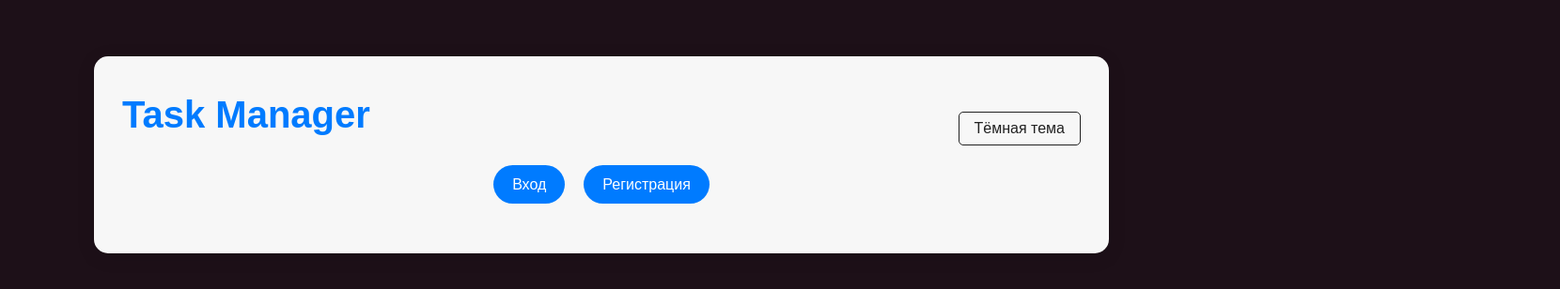
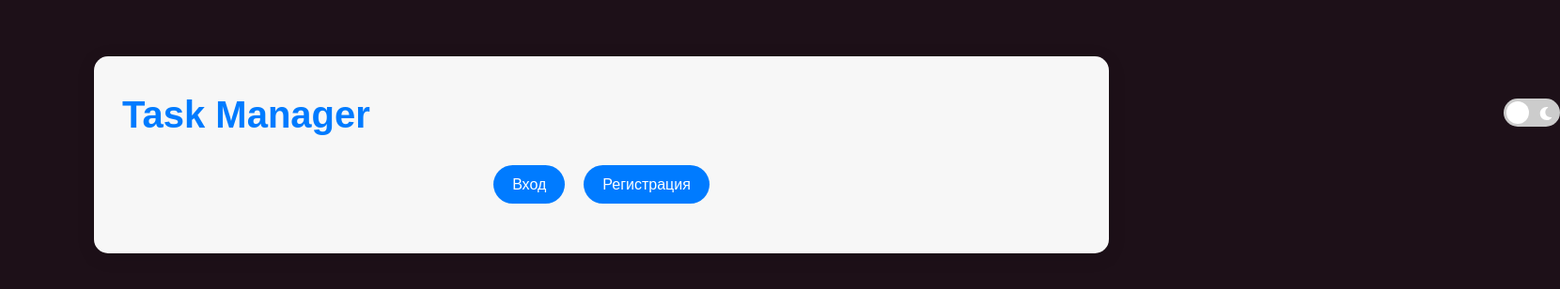
Before and after one commit to 32zobi12/task-managers, a React (Create React App) app in the folder frontend/: page / in a window 1280 px wide. Shown: the top 308 px of the page at 94% size, 1660 px wide, since content can reach past the window. Built offline with nearby package versions, Linux system fonts and the light colour scheme; no server answers.

Commit message:
Change css

```diff
--- a/frontend/package.json
+++ b/frontend/package.json
@@ -13,6 +13,7 @@
     "react": "^18.3.1",
     "react-bootstrap": "^2.10.5",
     "react-dom": "^18.3.1",
+    "react-icons": "^5.5.0",
     "react-router-dom": "^6.26.2",
     "react-scripts": "5.0.1",
     "web-vitals": "^2.1.4"
--- a/frontend/src/App.js
+++ b/frontend/src/App.js
@@ -7,6 +7,8 @@ import RegisterForm from './components/RegisterForm';
 import './App.css';
 import './styles/themes.css'; // <-- Добавим файл тем
 import Profile from './components/Profile';
+import { FaSun, FaMoon } from 'react-icons/fa';
+
 const App = () => {
     const [isAuthenticated, setIsAuthenticated] = useState(false);
     const [darkMode, setDarkMode] = useState(() => {
@@ -34,9 +36,24 @@ const App = () => {
             <div className={`app-container ${darkMode ? 'dark' : 'light'}`}>
                 <div className="header">
                     <h1 className="app-title">Task Manager</h1>
-                    <button className="theme-toggle" onClick={() => setDarkMode(prev => !prev)}>
-                        {darkMode ? 'Светлая тема' : 'Тёмная тема'}
-                    </button>
+                    <div className="theme-toggle-wrapper">
+                        <input
+                            type="checkbox"
+                            id="theme-toggle"
+                            checked={darkMode}
+                            onChange={() => {
+                                const newTheme = !darkMode;
+                                setDarkMode(newTheme);
+                                localStorage.setItem('theme', newTheme ? 'dark' : 'light');
+                            }}
+                        />
+                        <label htmlFor="theme-toggle" className="theme-toggle-label">
+                            <span className="icon sun"><FaSun/></span>
+                            <span className="icon moon"><FaMoon/></span>
+                            <span className="ball"></span>
+                        </label>
+                    </div>
+
                 </div>
                 <nav className="navigation">
                     {isAuthenticated ? (
--- a/frontend/src/styles/DateTimeDisplay.css
+++ b/frontend/src/styles/DateTimeDisplay.css
@@ -1,6 +1,6 @@
 .sys{
     position: absolute;
     color: black;
-    right: 1250px;
+    right: 1500px;
 
 }
--- a/frontend/src/styles/TaskList.css
+++ b/frontend/src/styles/TaskList.css
@@ -1,110 +1,79 @@
-/* === Заголовок === */
-.task-list h2 {
-    font-size: 24px;
+/* ===== ОБЁРТКА (центрирует контент на крупных экранах) ===== */
+.task-list-wrapper {
+    max-width: 1200px;   /* ≈ 75 rem — удобочитаемая ширина на десктопе */
+    margin: 0 auto;
+    padding: 20px;
+}
+
+/* ===== ЗАГОЛОВОК ===== */
+.task-list-wrapper h2 {
+    font-size: 1.5rem;
     text-align: center;
-    margin-bottom: 20px;
+    margin: 0 0 20px;
     color: #343a40;
 }
+body.dark .task-list-wrapper h2 { color: #f1f3f5; }
 
-body.dark .task-list h2 {
-    color: #f1f3f5;
+/* ===== ПОИСК ===== */
+.task-search {
+    width: 100%;
+    max-width: 400px;        /* чтобы на десктопе поле не растягивалось на всю ширину */
+    padding: 8px 12px;
+    border: 1px solid #ced4da;
+    border-radius: 6px;
+    margin: 0 auto 20px;     /* центрируем */
+    display: block;
 }
-body.dark .task-list {
-    background-color: #1a1a1a;
-    color: #eee;
-    border: 1px solid #333;
-}
-/* === Контейнер списка === */
-.task-list {
-    padding: 20px;
-    border-radius: 8px;
-    background-color: #f8f9fa;
-    box-shadow: 0 4px 8px rgba(0, 0, 0, 0.1);
-    display: flex;
-    flex-wrap: wrap;
-    justify-content: center;
-    gap: 20px;
+body.dark .task-search {
+    background-color: #2a2a2a;
+    color: #f1f1f1;
+    border-color: #444;
 }
 
-body.dark .task-list {
-    background-color: #1a1a1a;
+/* ===== СЕТКА КАРТОЧЕК / ФОРМ ===== */
+/* 1 колонка на телефоне → авто-флоу 2-3-4 колонок при увеличении ширины */
+.task-list {
+    display: grid;
+    grid-template-columns: repeat(auto-fill, minmax(280px, 1fr));
+    gap: 20px;
+    padding-bottom: 40px;      /* чтобы контент не упирался в низ экрана */
 }
 
-/* === Детальный просмотр задачи === */
+/* ===== КАРТОЧКА ПОДРОБНОСТЕЙ ===== */
 .task-details {
     background-color: #ffffff;
     border: 1px solid #e9ecef;
-    border-radius: 20px;
+    border-radius: 12px;
     padding: 20px;
-    max-width: 600px;
-    margin: 20px auto;
-    box-shadow: 0 4px 8px rgba(0, 0, 0, 0.1);
+    box-shadow: 0 4px 8px rgba(0, 0, 0, 0.05);
 }
+/* адаптив: растягиваемся на всю сеточную ячейку */
+.task-details,
+.task-item { width: 100%; }
 
 body.dark .task-details {
     background-color: #2a2a2a;
     border-color: #444;
 }
+.task-details h3 { font-size: 1.25rem; margin-bottom: 15px; }
+body.dark .task-details h3 { color: #f8f9fa; }
 
-.task-details h3 {
-    font-size: 22px;
-    color: #343a40;
-    margin-bottom: 15px;
-}
-
-body.dark .task-details h3 {
-    color: #f8f9fa;
-}
-
-.task-details p {
-    font-size: 16px;
-    color: #212529;
-    margin-bottom: 10px;
-    line-height: 1.5;
-    white-space: pre-wrap;
-}
-
-body.dark .task-details p {
-    color: #e0e0e0;
-}
+.task-details p { font-size: 0.95rem; margin-bottom: 10px; line-height: 1.45; }
+body.dark .task-details p { color: #e0e0e0; }
 
 .task-details button {
     background-color: #007bff;
-    color: #ffffff;
-    border: none;
+    color: #fff;
+    border: 0;
     padding: 10px 15px;
     border-radius: 8px;
     cursor: pointer;
-    transition: background-color 0.3s ease;
+    transition: background-color 0.25s ease;
 }
+.task-details button:hover   { background-color: #0056b3; }
+body.dark .task-details button           { background-color: #339af0; }
+body.dark .task-details button:hover     { background-color: #228be6; }
 
-.task-details button:hover {
-    background-color: #0056b3;
-}
-
-body.dark .task-details button {
-    background-color: #339af0;
-}
-
-body.dark .task-details button:hover {
-    background-color: #228be6;
-}
-
-/* === Дата создания === */
-.created-at {
-    font-size: 0.8rem;
-    color: #888;
-    margin-bottom: 4px;
-}
-
-body.dark .created-at {
-    color: #aaa;
-}
-
-/* === Адаптивность === */
-@media (max-width: 600px) {
-    .task-list .task-item {
-        flex: 1 1 100%;
-        max-width: 100%;
-    }
-}
+/* ===== ДЕКОР ДАТЫ ===== */
+.created-at { font-size: 0.8rem; color: #888; }
+body.dark .created-at { color: #aaa; }
--- a/frontend/src/styles/themes.css
+++ b/frontend/src/styles/themes.css
@@ -9,15 +9,70 @@
     color: #f7f7f7;
 }
 
-.theme-toggle {
-    margin-left: auto;
-    padding: 0.5rem 1rem;
-    background-color: transparent;
-    color: inherit;
-    border: 1px solid currentColor;
-    border-radius: 5px;
+/*dark mode moon or sun*/
+.theme-toggle-wrapper {
+    position: absolute;
+    top: 105px;
+    left: 1600px;
+    z-index: 100;
+}
+
+.theme-toggle-wrapper input {
+    display: none;
+}
+
+.theme-toggle-label {
+    display: flex;
+    align-items: center;
+    justify-content: space-between;
+    width: 60px;
+    height: 30px;
+    background-color: #ccc;
+    border-radius: 30px;
+    position: relative;
     cursor: pointer;
+    transition: background-color 0.3s ease;
+    padding: 0 5px;
 }
+
+.theme-toggle-label .icon {
+    color: #fff;
+    font-size: 14px;
+    z-index: 2;
+}
+
+.theme-toggle-label .sun {
+    position: absolute;
+    left: 8px;
+    top: 7px;
+}
+
+.theme-toggle-label .moon {
+    position: absolute;
+    right: 8px;
+    top: 7px;
+}
+
+.theme-toggle-label .ball {
+    position: absolute;
+    top: 3px;
+    left: 3px;
+    width: 24px;
+    height: 24px;
+    background-color: white;
+    border-radius: 50%;
+    transition: transform 0.3s ease;
+    z-index: 1;
+}
+
+input:checked + .theme-toggle-label {
+    background-color: #333;
+}
+
+input:checked + .theme-toggle-label .ball {
+    transform: translateX(30px);
+}
+
 
 .header {
     display: flex;
```
Also changed, not shown: frontend/src/components/TaskList.js (+27 -18 lines), frontend/src/App.css (line endings or trailing spaces), 1 other file (tests, documents, lock files or other folders).
